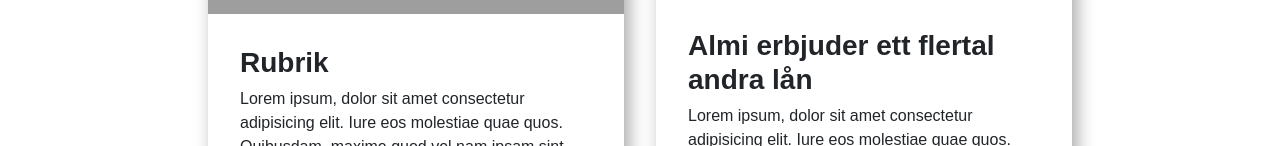
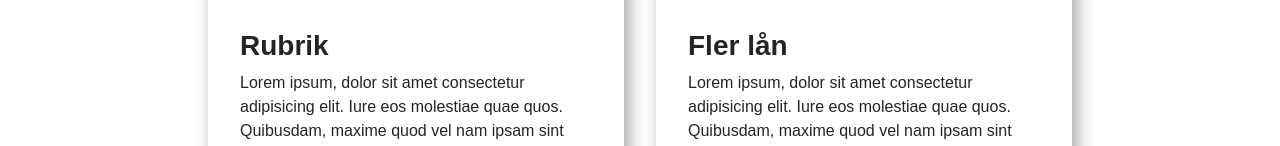
Before and after one commit to JosefineAhlstedt/Almi, a plain HTML site: page index.html in a window 1280 px wide. Shown: the part 2943-3089 px from the top of the page. Drawn offline with nearby package versions, Linux system fonts and the light colour scheme; grey boxes are pictures that could not be loaded; a web font is replaced by a local one.

Commit message:
small change

```diff
--- a/index.html
+++ b/index.html
@@ -107,7 +107,7 @@
 		<div class="col-lg-4 col-sm-6 card d-flex justify-content-center align-items-center card">
 			<div class="img img_two"></div>
 			<div class="text">
-				<h3 class="rubrik">Almi erbjuder ett flertal andra lån</h3>
+				<h3 class="rubrik">Fler lån</h3>
 				<p>Lorem ipsum, dolor sit amet consectetur adipisicing elit. Iure eos molestiae quae quos. Quibusdam, maxime quod vel nam ipsam sint nisi repudiandae sapiente nulla eaque qui dolores alias magnam accusamus.</p>
 			</div>
 			<button class="btn btn-primary">Läs mer</button>
```
Also changed, not shown: 1 other file.
